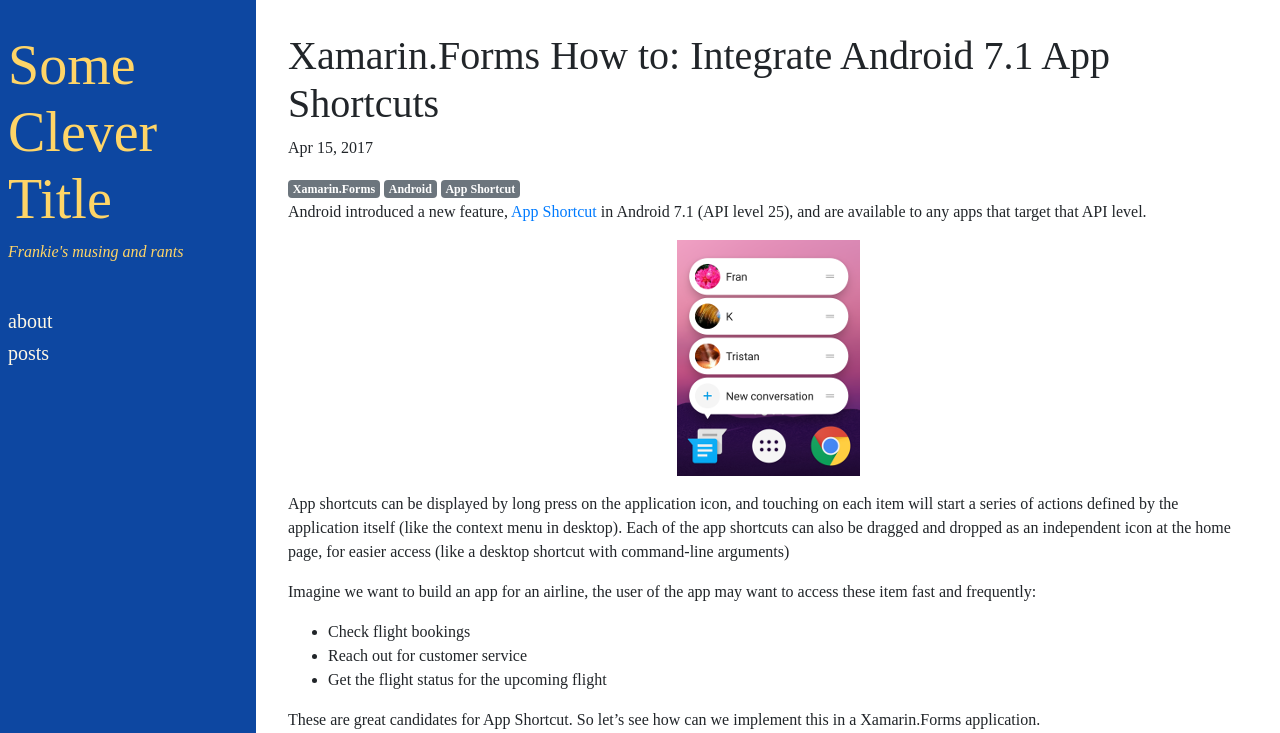
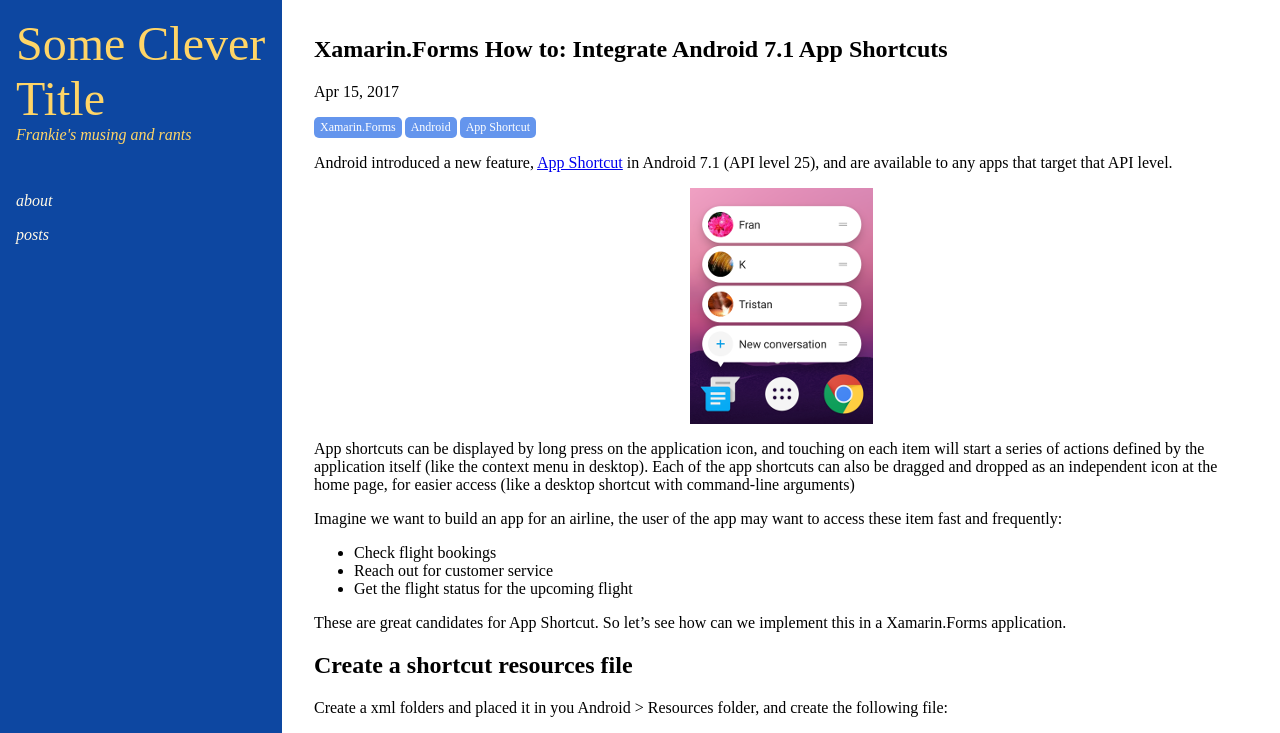
Before and after one commit to xyfoo/xyfoo.github.io, a Jekyll site: the page built from index.md, in a window 1280 px wide and 1400 px high. Shown: the top 733 px of the window. Built offline with Jekyll 4.4.1, drawn with Linux system fonts in a browser that asks for light colours; some web fonts are replaced; comment, search, counter and statistics services are not loaded; grey boxes are pictures that could not be loaded.

Commit message:
Remove depencies on bootstrap & do everything manuallly.

```diff
--- a/_includes/head.html
+++ b/_includes/head.html
@@ -1,51 +1,88 @@
 <head>
     <!-- Required meta tags -->
     <meta charset="utf-8">
-    <meta name="viewport" content="width=device-width, initial-scale=1, shrink-to-fit=no">
+    <meta name="viewport" content="width=device-width, initial-scale=1">
     {%- seo -%}
     <!-- Bootstrap CSS -->
-    <link rel="stylesheet" href="https://stackpath.bootstrapcdn.com/bootstrap/4.3.1/css/bootstrap.min.css" integrity="sha384-ggOyR0iXCbMQv3Xipma34MD+dH/1fQ784/j6cY/iJTQUOhcWr7x9JvoRxT2MZw1T" crossorigin="anonymous">
+    <!-- <link rel="stylesheet" href="https://stackpath.bootstrapcdn.com/bootstrap/4.3.1/css/bootstrap.min.css"
+        integrity="sha384-ggOyR0iXCbMQv3Xipma34MD+dH/1fQ784/j6cY/iJTQUOhcWr7x9JvoRxT2MZw1T" crossorigin="anonymous"> -->
     <link rel="stylesheet" href="https://use.typekit.net/mbh2aut.css">
     <!-- Inline CSS -->
     <style>
+
+
         body {
             font-family: 'merriweather';
             font-weight: 400;
             font-style: normal;
-            overflow-x: hidden;
+            flex-direction: row;
+            margin: 0px;
         }
 
         .site-header {
             background-color: #0D47A1;
             color: #ffd567;
-            padding: 2em 0.5em 1em 0.5em;
-            width: 20vw;
-            height: 100vh;
-            position: fixed;
+            padding: 1em;
+            min-width: 250px;
+        }
+
+        .site-title {
+            font-size: 3em;
+            text-decoration: none;
+            color: #ffd567;
+        }
+
+        .site-subtitle {
+            font-size: 1em;
+            margin: 0px;
+            font-style: italic;
+        }
+
+        .site-navs {
+            margin-top: 3em;
+            display: flex;
+            flex-direction: column;
+        }
+
+        .site-nav-link {
+            color: #FFF8E4;
+            margin-bottom: 1em;
+            text-decoration: none;
+            font-style: italic;
         }
 
         main {
-            position: relative;
-            padding: 2em;
-            left: 20vw;
-            width: 80vw;
+            padding: 1em 2em;
         }
 
-        footer {
-            position: absolute;
-            bottom: 0;
-            width: 100%;
-            padding: 0 0.25em 0 0.25em;
-            /* Set the fixed height of the footer here */
-            /*height: 60px;
-            line-height: 60px;*/ /* Vertically center the text there */
-            background-color: #f5f5f5;
+        .article-tag {
+            background-color: cornflowerblue;
+            margin-right: 0.25em;
+            padding: 0.25em 0.5em;
+            font-size: 0.75em;
+            color: white;
+            border-radius: 5px;
         }
-        div > .highlight {
+
+
+
+
+
+
+
+
+
+
+        .page-nav-link {
+            font-size: 0.75em;
+        }
+
+        div>.highlight {
             background: #f7f7f7;
             padding: 0.5em;
             margin: 0 0 16px 0;
         }
+
         .blogimg {
             display: block;
             max-width: 100%;
@@ -53,9 +90,40 @@
             margin-right: auto;
         }
 
+        @media (max-width: 900px) {
+            body {
+                flex-direction: column;
+            }
+
+            .site-header {
+                min-height: unset;
+            }
+
+            .site-title {
+                font-size: 2em;
+            }
+
+            .site-subtitle {
+                font-size: 0.75em;
+            }
+
+            .site-navs {
+                margin-top: 1em;
+                flex-direction: row;
+            }
+
+            .site-nav-link {
+                margin-right: 1.5em;
+                font-size: 0.75em;
+            }
+
+            main {
+                padding: 1em 1em;
+            }
+        }
     </style>
     {%- feed_meta -%}
     {%- if jekyll.environment == 'production' and site.google_analytics -%}
-        {%- include google-analytics.html -%}
+    {%- include google-analytics.html -%}
     {%- endif -%}
 </head>
--- a/_includes/script.html
+++ b/_includes/script.html
@@ -1,3 +1,3 @@
-<script src="https://code.jquery.com/jquery-3.3.1.slim.min.js" integrity="sha384-q8i/X+965DzO0rT7abK41JStQIAqVgRVzpbzo5smXKp4YfRvH+8abtTE1Pi6jizo" crossorigin="anonymous"></script>
+<!-- <script src="https://code.jquery.com/jquery-3.3.1.slim.min.js" integrity="sha384-q8i/X+965DzO0rT7abK41JStQIAqVgRVzpbzo5smXKp4YfRvH+8abtTE1Pi6jizo" crossorigin="anonymous"></script>
 <script src="https://cdnjs.cloudflare.com/ajax/libs/popper.js/1.14.7/umd/popper.min.js" integrity="sha384-UO2eT0CpHqdSJQ6hJty5KVphtPhzWj9WO1clHTMGa3JDZwrnQq4sF86dIHNDz0W1" crossorigin="anonymous"></script>
-<script src="https://stackpath.bootstrapcdn.com/bootstrap/4.3.1/js/bootstrap.min.js" integrity="sha384-JjSmVgyd0p3pXB1rRibZUAYoIIy6OrQ6VrjIEaFf/nJGzIxFDsf4x0xIM+B07jRM" crossorigin="anonymous"></script>
+<script src="https://stackpath.bootstrapcdn.com/bootstrap/4.3.1/js/bootstrap.min.js" integrity="sha384-JjSmVgyd0p3pXB1rRibZUAYoIIy6OrQ6VrjIEaFf/nJGzIxFDsf4x0xIM+B07jRM" crossorigin="anonymous"></script> -->
--- a/_layouts/default.html
+++ b/_layouts/default.html
@@ -3,15 +3,15 @@
 
 {%- include head.html -%}
 
-<body>
+<body style="display: flex">
     <div class="site-header">
         <div>
-            <h1 class="display-4"><a href="/" style="color: #ffd567; text-decoration: none;">Some Clever Title</a></h1>
-            <h6 style="font-style: italic;">Frankie's musing and rants</h6>
+            <a class="site-title" href="/">Some Clever Title</a>
+            <p class="site-subtitle">Frankie's musing and rants</h6>
         </div>
-        <div style="margin-top: 3em;">
-            <h5><a href="/about" style="color: #FFF8E4;">about</a></h5>
-            <h5><a href="/posts" style="color: #FFF8E4;">posts</a></h5>
+        <div class="site-navs">
+            <a href="/about" class="site-nav-link">about</a>
+            <a href="/posts" class="site-nav-link">posts</a>
         </div>
     </div>
     <main aria-label='Content'>
@@ -19,4 +19,5 @@
     </main>
     {%- include script.html -%}
 </body>
+
 </html>
--- a/_layouts/home.html
+++ b/_layouts/home.html
@@ -18,15 +18,17 @@ comments: false
                 {{ post.date | date: date_format }}
             </time>
             {%- if post.author -%}
-          • <span itemprop="author" itemscope itemtype="http://schema.org/Person"><span itemprop="name">{{ post.author }}</span></span>
-        {%- endif -%}</p>
-
-    </header>
-    <div>
+            • <span itemprop="author" itemscope itemtype="http://schema.org/Person"><span
+                    itemprop="name">{{ post.author }}</span></span>
+            {%- endif -%}
+        </p>
+        <div style="display: flex;">
             {% for tag in post.tags %}
-        <p style="display: inline"><span class="badge badge-secondary">{{ tag }}</span></p>
+            <div class="article-tag">{{ tag }}</div>
             {% endfor %}
         </div>
+    </header>
+
     <div itemprop="articleBody">
         {{ post.content }}
     </div>
@@ -35,14 +37,14 @@ comments: false
     <div style="display: flex; justify-content: space-between">
         {% if post.previous.url %}
         <div>
-            <a class="prev" href="{{post.previous.url}}">Previous article</a>
-            <p style="font-size: 0.75em">{{post.previous.title}}</p>
+            <a href="{{post.previous.url}}">Previous article</a>
+            <p class="page-nav-link">{{post.previous.title}}</p>
         </div>
         {% endif %}
         {% if post.next.url %}
         <div>
-            <a class="next" href="{{post.next.url}}">Next article</a>
-            <p style="font-size: 0.75em">{{post.next.title}}</p>
+            <a href="{{post.next.url}}">Next article</a>
+            <p class="page-nav-link">{{post.next.title}}</p>
         </div>
         {% endif %}
     </div>
```
Also changed, not shown: _layouts/post.html (+6 -6 lines), Gemfile.lock. Lines whose indentation alone changed are shown as unchanged.
